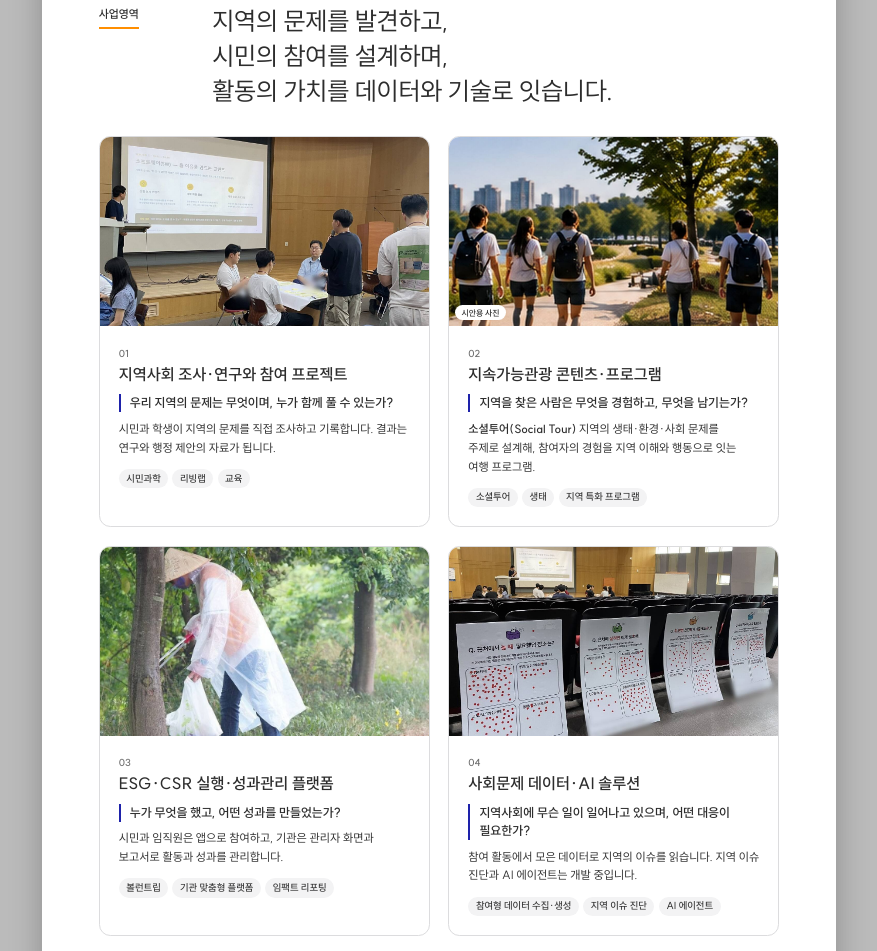
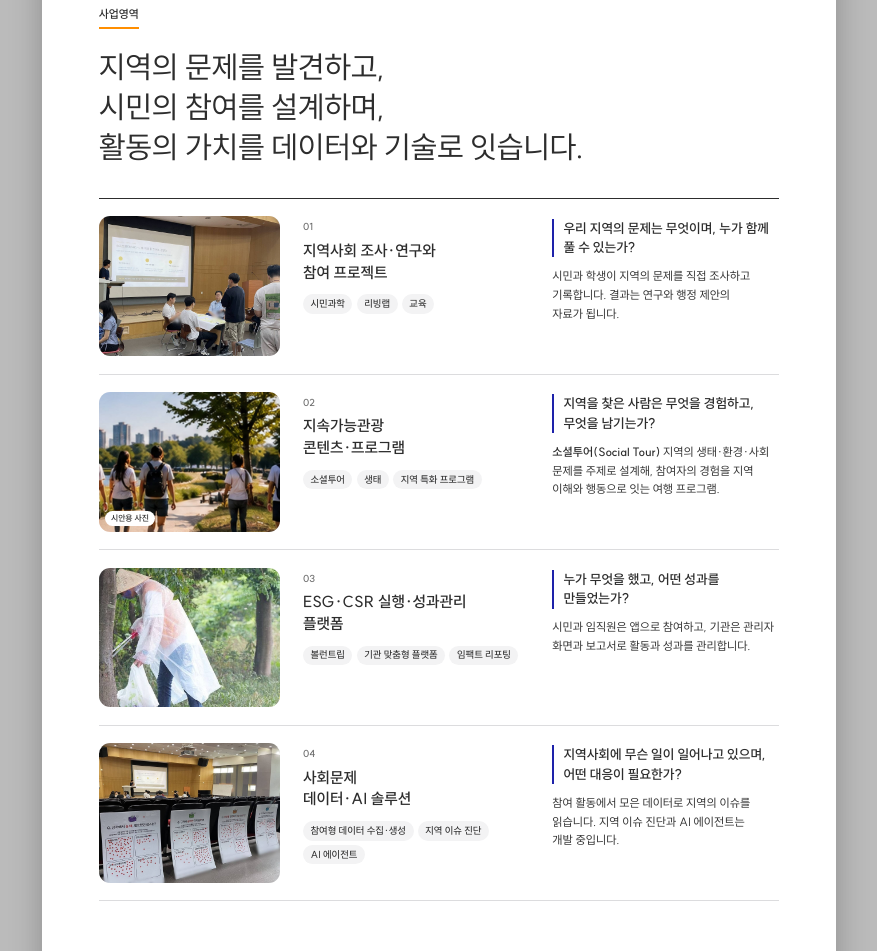
Before and after one commit to swins-personal/QBox, a plain HTML site: page company-brochure/brochure.html in a window 1280 px wide. Shown: the part 1280-2231 px from the top of the page, without its empty margins (201-1078 px from the left). Drawn offline with Linux system fonts and the light colour scheme.

Commit message:
Brochure: headline cover restored, earlier in-page positions on pages 2-5
Co-Authored-By: Claude Fable 5.2 <noreply@anthropic.com>
Claude-Session: https://claude.ai/code/session_019eJAe6SaGk51vE5iTkwKkb

```diff
--- a/company-brochure/brochure.html
+++ b/company-brochure/brochure.html
@@ -57,6 +57,16 @@ img{display:block}
 .cover .lines{font-size:8.2pt;font-weight:500}
 .cover .lines i{display:inline-block;width:.25mm;height:2.6mm;background:var(--line-strong);margin:0 2.2mm;vertical-align:-.3mm}
 .cover .doc{font-size:8.2pt;font-weight:500;color:var(--muted);text-align:right;line-height:1.5}
+
+.cover .top{display:flex;justify-content:space-between;align-items:flex-start}
+.cover .top img{height:9mm}
+.cover .top span{font-size:8.4pt;font-weight:500;color:var(--muted);text-align:right;line-height:1.5}
+.cover h1{font-size:42pt;font-weight:300;line-height:1.24;letter-spacing:-.02em;margin-top:38mm}
+.cover .intro{font-size:11.4pt;line-height:1.7;margin-top:8mm;max-width:118mm}
+.cover .tag{font-size:13pt;font-weight:500;letter-spacing:.005em}
+.cover .tag small{display:block;font-size:8.4pt;font-weight:500;margin-top:2mm}
+.cover .tag small i{display:inline-block;width:.25mm;height:2.6mm;background:var(--line-strong);margin:0 2.4mm;vertical-align:-.3mm}
+.cover .doc b{display:block;color:var(--ink);font-size:10.5pt;font-weight:600}
 
 /* 2 사업영역 */
 .areas{display:grid;grid-template-columns:1fr 1fr;gap:4mm;margin-top:5mm}
@@ -159,7 +169,7 @@ img{display:block}
 .step b{display:block;font-size:10.6pt;font-weight:600;margin-top:.4mm}
 .step p{font-size:8pt;line-height:1.55;margin-top:1.4mm}
 .shot{margin-top:7mm;display:grid;grid-template-columns:1fr 50mm;gap:6mm;align-items:end}
-.shot .ph{height:58mm;border:.25mm solid var(--line);border-radius:3mm}
+.shot .ph{height:44mm;border:.25mm solid var(--line);border-radius:3mm}
 .shot .ph img{object-position:top left}
 .shot p{font-size:8.4pt;line-height:1.6}
 .shot p b{display:block;font-size:9.6pt;font-weight:600;margin-bottom:1mm}
@@ -176,7 +186,7 @@ img{display:block}
 .hist{display:grid;grid-template-columns:1fr 1fr;column-gap:8mm;margin-top:3mm}
 .hist div{font-size:8.4pt;padding:2.2mm 0;grid-template-columns:15mm 1fr}
 .certs{gap:4mm;margin-top:3mm}
-.cert .slot{height:56mm;font-size:7.4pt}
+.cert .slot{height:52mm;font-size:7.4pt}
 .cert span{font-size:8pt;margin-top:1.8mm}
 .chips span{font-size:8pt;padding:1.3mm 2.6mm}
 .co{margin-top:3mm;display:grid;grid-template-columns:1fr 1fr;column-gap:8mm;border-top:.35mm solid var(--ink)}
@@ -184,6 +194,21 @@ img{display:block}
 .co i{font-style:normal;color:var(--muted);font-weight:500}
 .back .bottom{grid-template-columns:1fr auto}
 .back .web{font-size:8.6pt;font-weight:500;text-align:right;line-height:1.6}
+
+
+/* 쪽 안 배치: 항목명 아래 큰 제목, 사업영역은 가로 줄 */
+.head{display:block}
+.head h2{margin-top:5mm}
+.head.big h2{font-size:23pt;line-height:1.3}
+.areas{grid-template-columns:1fr;gap:0;margin-top:8mm;border-top:.35mm solid var(--ink)}
+.area{flex-direction:row;align-items:stretch;border:0;border-bottom:.25mm solid var(--line);border-radius:0;overflow:visible;padding:4.6mm 0;gap:6mm}
+.area .ph{width:48mm;height:37mm;flex:none;border-radius:3mm}
+.area .tx{flex:1;padding:0;display:grid;grid-template-columns:60mm 1fr;column-gap:6mm;align-content:start}
+.area h3{font-size:11.6pt;line-height:1.4;margin-top:1mm;text-wrap:wrap;word-break:keep-all}
+.area .q{margin-top:.6mm;font-size:10pt}
+.area p{margin-top:2.6mm}
+.cases{margin-top:4mm}
+.case .ph{height:56mm}
 
 /* 접지 대지(인쇄용 터잡기) */
 body.impose{background:#fff}
@@ -197,15 +222,16 @@ body.impose .page{page-break-after:auto;break-after:auto;flex:none}
 
 <!-- 1. 표지 -->
 <section class="page cover" data-p="1">
-  <div class="center">
-    <img src="assets/steadywins-ko.svg" alt="스테디윈스">
-    <p class="slogan" lang="en">Leave it better.</p>
-  </div>
   <div class="pad">
-    <div class="yr">회사소개서<br>2027</div>
+    <div class="top">
+      <img src="assets/steadywins-ko.svg" alt="스테디윈스">
+      <span>회사소개서<br>2027</span>
+    </div>
+    <h1>지역의 문제를,<br>시민의 참여로.</h1>
+    <p class="intro">스테디윈스는 지역의 문제를 발견하고, 시민과 기관이 함께 해결하는 프로젝트를 기획하고 실행합니다.</p>
     <div class="bottom">
-      <div class="lines">지역사회 조사·연구<i></i>지속가능관광<i></i>ESG·CSR 플랫폼<i></i>데이터·AI 솔루션</div>
-      <div class="doc">STEADYWINS Inc.</div>
+      <div class="tag"><span lang="en">Leave it better.</span><small>지역사회 조사·연구<i></i>지속가능관광<i></i>ESG·CSR 플랫폼<i></i>데이터·AI 솔루션</small></div>
+      <div class="doc"><b>스테디윈스 주식회사</b>STEADYWINS Inc.</div>
     </div>
   </div>
 </section>
@@ -222,41 +248,41 @@ body.impose .page{page-break-after:auto;break-after:auto;flex:none}
       <div class="area">
         <div class="ph"><img src="assets/ph-research.jpg" alt="강당에서 참여자들이 테이블에 둘러앉아 조사 결과를 함께 읽고 있다."></div>
         <div class="tx">
-          <span class="no">01</span>
-          <h3>지역사회 조사·연구와 참여 프로젝트</h3>
-          <div class="q">우리 지역의 문제는 무엇이며, 누가 함께 풀 수 있는가?</div>
-          <p>시민과 학생이 지역의 문제를 직접 조사하고 기록합니다. 결과는 연구와 행정 제안의 자료가 됩니다.</p>
-          <div class="tags"><span>시민과학</span><span>리빙랩</span><span>교육</span></div>
+          <div class="l"><span class="no">01</span>
+          <h3>지역사회 조사·연구와<br>참여 프로젝트</h3>
+          <div class="tags"><span>시민과학</span><span>리빙랩</span><span>교육</span></div></div>
+          <div class="r"><div class="q">우리 지역의 문제는 무엇이며, 누가 함께 풀 수 있는가?</div>
+          <p>시민과 학생이 지역의 문제를 직접 조사하고 기록합니다. 결과는 연구와 행정 제안의 자료가 됩니다.</p></div>
         </div>
       </div>
       <div class="area">
         <div class="ph"><img src="assets/ph-tour.jpg" alt="호숫가 산책로를 배낭을 멘 사람들이 함께 걷고 있다."><span class="draft">시안용 사진</span></div>
         <div class="tx">
-          <span class="no">02</span>
-          <h3>지속가능관광 콘텐츠·프로그램</h3>
-          <div class="q">지역을 찾은 사람은 무엇을 경험하고, 무엇을 남기는가?</div>
-          <p><b>소셜투어(Social Tour)</b> 지역의 생태·환경·사회 문제를 주제로 설계해, 참여자의 경험을 지역 이해와 행동으로 잇는 여행 프로그램.</p>
-          <div class="tags"><span>소셜투어</span><span>생태</span><span>지역 특화 프로그램</span></div>
+          <div class="l"><span class="no">02</span>
+          <h3>지속가능관광<br>콘텐츠·프로그램</h3>
+          <div class="tags"><span>소셜투어</span><span>생태</span><span>지역 특화 프로그램</span></div></div>
+          <div class="r"><div class="q">지역을 찾은 사람은 무엇을 경험하고, 무엇을 남기는가?</div>
+          <p><b>소셜투어(Social Tour)</b> 지역의 생태·환경·사회 문제를 주제로 설계해, 참여자의 경험을 지역 이해와 행동으로 잇는 여행 프로그램.</p></div>
         </div>
       </div>
       <div class="area">
         <div class="ph"><img src="assets/ph-case-plogging.jpg" alt="우비를 입은 참여자들이 풀숲에서 쓰레기를 줍고 있다."></div>
         <div class="tx">
-          <span class="no">03</span>
-          <h3>ESG·CSR 실행·성과관리 플랫폼</h3>
-          <div class="q">누가 무엇을 했고, 어떤 성과를 만들었는가?</div>
-          <p>시민과 임직원은 앱으로 참여하고, 기관은 관리자 화면과 보고서로 활동과 성과를 관리합니다.</p>
-          <div class="tags"><span>볼런트립</span><span>기관 맞춤형 플랫폼</span><span>임팩트 리포팅</span></div>
+          <div class="l"><span class="no">03</span>
+          <h3>ESG·CSR 실행·성과관리<br>플랫폼</h3>
+          <div class="tags"><span>볼런트립</span><span>기관 맞춤형 플랫폼</span><span>임팩트 리포팅</span></div></div>
+          <div class="r"><div class="q">누가 무엇을 했고, 어떤 성과를 만들었는가?</div>
+          <p>시민과 임직원은 앱으로 참여하고, 기관은 관리자 화면과 보고서로 활동과 성과를 관리합니다.</p></div>
         </div>
       </div>
       <div class="area">
         <div class="ph"><img src="assets/ph-data.jpg" alt="워크숍장에 세워 둔 설문판에 참여자들이 붙인 빨간 스티커가 모여 있다." style="object-position:50% 80%"></div>
         <div class="tx">
-          <span class="no">04</span>
-          <h3>사회문제 데이터·AI 솔루션</h3>
-          <div class="q">지역사회에 무슨 일이 일어나고 있으며, 어떤 대응이 필요한가?</div>
-          <p>참여 활동에서 모은 데이터로 지역의 이슈를 읽습니다. 지역 이슈 진단과 AI 에이전트는 개발 중입니다.</p>
-          <div class="tags"><span>참여형 데이터 수집·생성</span><span>지역 이슈 진단</span><span>AI 에이전트</span></div>
+          <div class="l"><span class="no">04</span>
+          <h3>사회문제<br>데이터·AI 솔루션</h3>
+          <div class="tags"><span>참여형 데이터 수집·생성</span><span>지역 이슈 진단</span><span>AI 에이전트</span></div></div>
+          <div class="r"><div class="q">지역사회에 무슨 일이 일어나고 있으며, 어떤 대응이 필요한가?</div>
+          <p>참여 활동에서 모은 데이터로 지역의 이슈를 읽습니다. 지역 이슈 진단과 AI 에이전트는 개발 중입니다.</p></div>
         </div>
       </div>
     </div>
@@ -332,6 +358,7 @@ body.impose .page{page-break-after:auto;break-after:auto;flex:none}
     </div>
     <p class="note" style="margin-top:2mm">근거: 볼런트립 관리자 집계, 2025년 7월 20일(앱 출시일)부터 2026년 11월 10일까지. 공공기관 7곳에서 운영 중이며 경기도 31개 시·군에 적용 계약을 맺었습니다.</p>
 
+    <div class="sec" style="margin-top:8mm">함께한 프로젝트</div>
     <div class="cases">
       <div class="case">
         <div class="ph"><img src="assets/ph-case-map.jpg" alt="휠체어를 탄 여행자가 경사로 난간 옆에서 휴대폰으로 사진을 찍고 있다."><span class="draft">시안용 사진</span></div>
```
Also changed, not shown: company-brochure/preview/inner.png, company-brochure/preview/p1.png, company-brochure/preview/p2.png, company-brochure/preview/p3.png, company-brochure/preview/p4.png, company-brochure/preview/p5.png, 2 other files.
